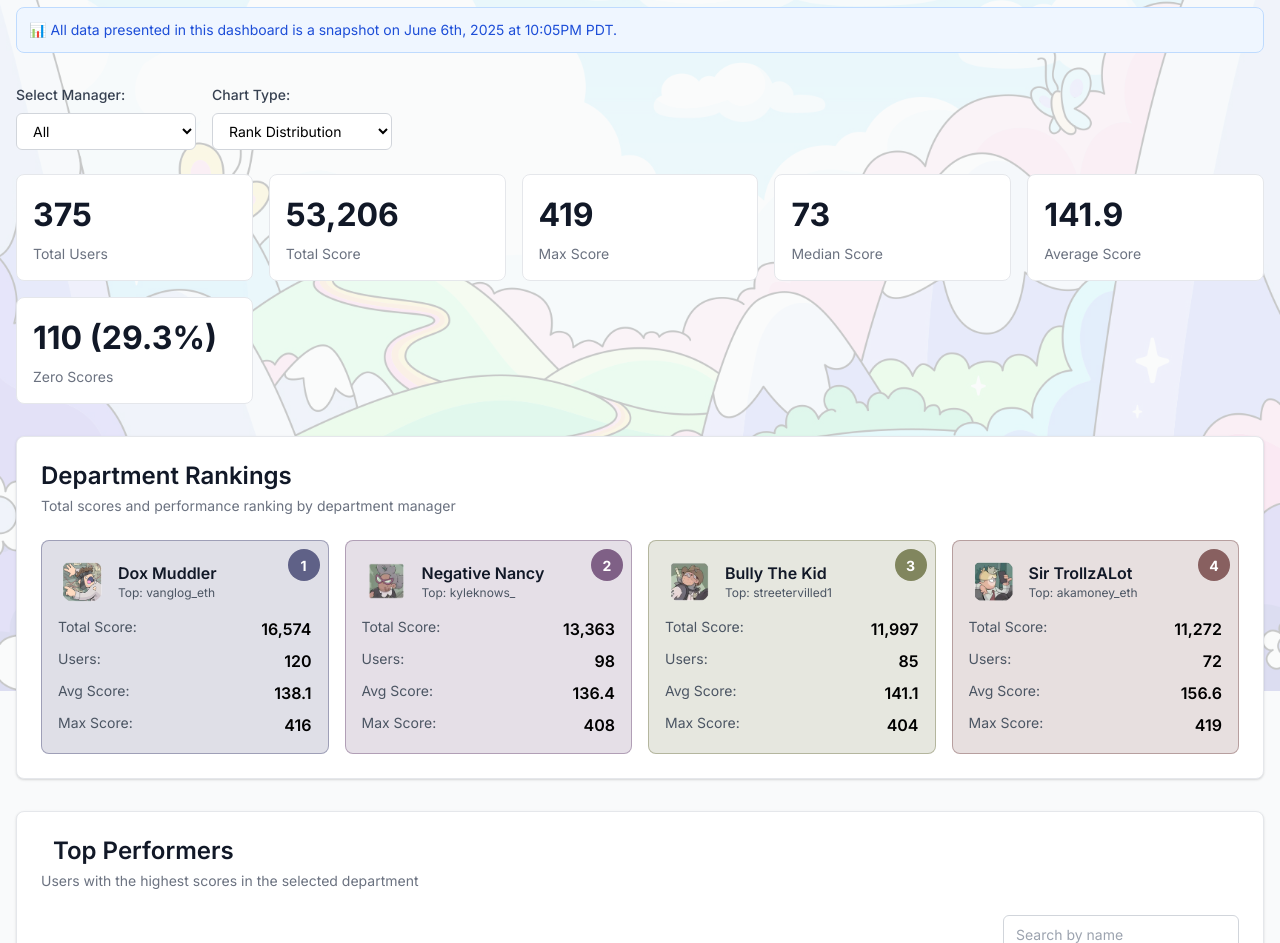
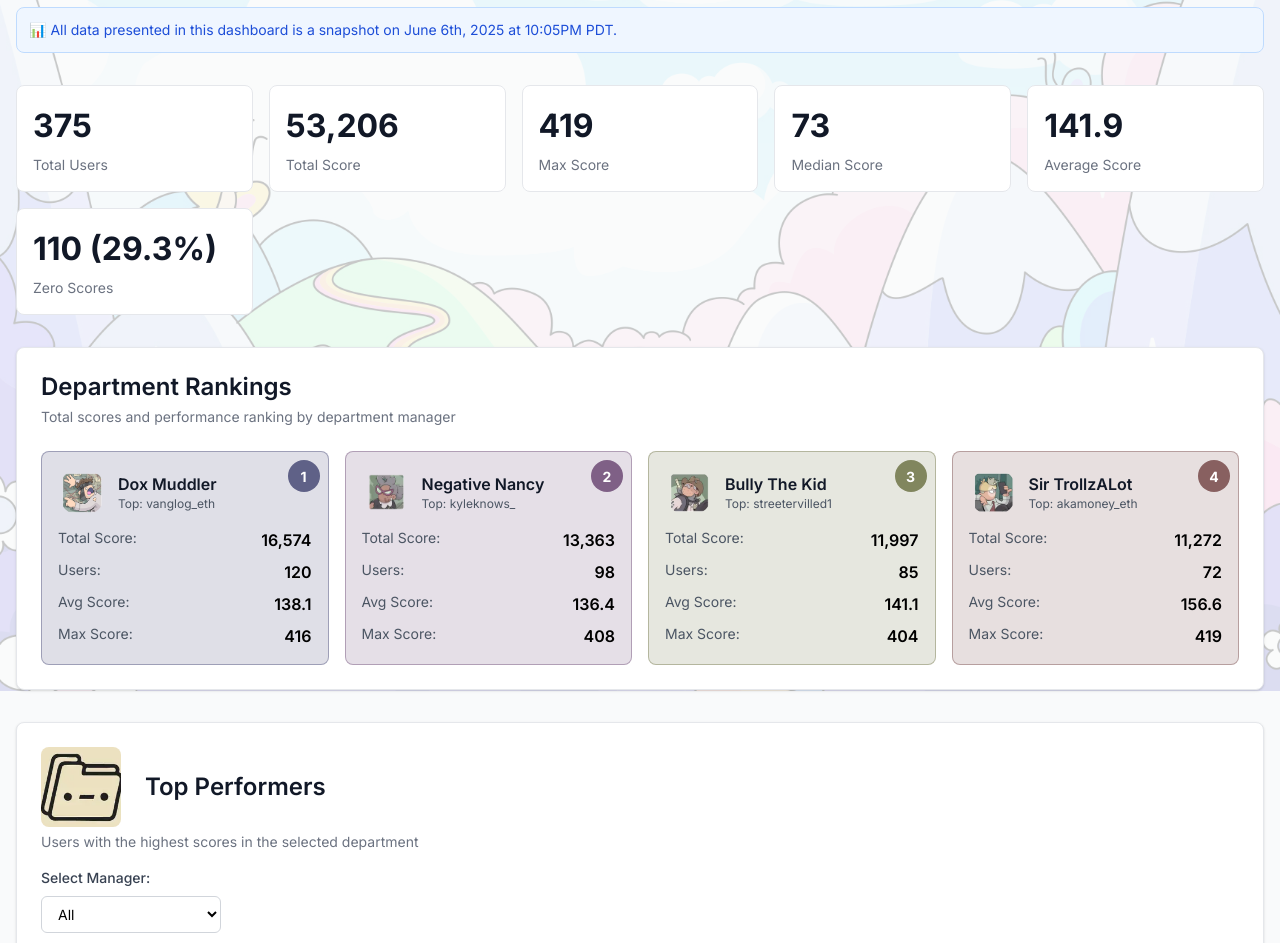
Before and after one commit to yylai/lordoffiles, a plain HTML site: page index.html in a window 1280 px wide. Shown: the part 109-1052 px from the top of the page. Drawn offline with nearby package versions, Linux system fonts and the light colour scheme.

Commit message:
feat: reorganize UI controls and improve icon design
Reorganize control placement for better UX:
- Move Select Manager dropdown into Top Performers card header
- Move Chart Type and Bin Size controls into Chart card header
- Controls now appear below their respective descriptions for intuitive flow

Icon improvements:
- Add data_box_icon.png for "All" selection to prevent UI shifting
- Change manager icons from circular to square with rounded corners
- Consistent 80x80px sizing across all icons for stable layout

🤖 Generated with [Claude Code](https://claude.ai/code)

Co-Authored-By: Claude <noreply@anthropic.com>

```diff
--- a/index.html
+++ b/index.html
@@ -120,7 +120,7 @@
         .manager-icon {
             width: 80px;
             height: 80px;
-            border-radius: 50%;
+            border-radius: 8px;
             object-fit: cover;
             margin-right: 12px;
         }
@@ -272,39 +272,6 @@
             </div>
         </div>
 
-        <div class="mb-6 flex flex-wrap gap-4 items-center">
-            <div>
-                <label for="datasetSelect" class="block text-sm font-medium text-gray-700 mb-2">Select Manager:</label>
-                <select id="datasetSelect" class="select">
-                    <option value="all">All</option>
-                    <option value="bully">Bully The Kid</option>
-                    <option value="doxmuddler">Dox Muddler</option>
-                    <option value="negativenancy">Negative Nancy</option>
-                    <option value="trollalot">Sir TrollzALot</option>
-                </select>
-            </div>
-
-            <div>
-                <label for="chartType" class="block text-sm font-medium text-gray-700 mb-2">Chart Type:</label>
-                <select id="chartType" class="select">
-                    <option value="powerlaw">Rank Distribution</option>
-                    <option value="histogram">Score Histogram</option>
-                </select>
-            </div>
-
-            <div id="binSizeContainer" style="display: none;">
-                <label for="binSize" class="block text-sm font-medium text-gray-700 mb-2">Bin Size:</label>
-                <select id="binSize" class="select">
-                    <option value="1">1 point</option>
-                    <option value="10">10 points</option>
-                    <option value="25" selected>25 points</option>
-                    <option value="50">50 points</option>
-                    <option value="100">100 points</option>
-                </select>
-            </div>
-
-
-        </div>
 
         <!-- Statistics Cards -->
         <div class="stats-grid">
@@ -355,6 +322,17 @@
                     <span>Top Performers</span>
                 </h2>
                 <p class="card-description">Users with the highest scores in the selected department</p>
+                <div class="mt-4">
+                    <label for="datasetSelect" class="block text-sm font-medium text-gray-700 mb-2">Select
+                        Manager:</label>
+                    <select id="datasetSelect" class="select">
+                        <option value="all">All</option>
+                        <option value="bully">Bully The Kid</option>
+                        <option value="doxmuddler">Dox Muddler</option>
+                        <option value="negativenancy">Negative Nancy</option>
+                        <option value="trollalot">Sir TrollzALot</option>
+                    </select>
+                </div>
             </div>
             <div class="card-content">
                 <div class="flex justify-end mb-2">
@@ -392,6 +370,25 @@
                 </h2>
                 <p id="chartDescription" class="card-description">Users ranked by score (highest to lowest) to visualize
                     power law distribution</p>
+                <div class="mt-4 flex gap-4">
+                    <div>
+                        <label for="chartType" class="block text-sm font-medium text-gray-700 mb-2">Chart Type:</label>
+                        <select id="chartType" class="select">
+                            <option value="powerlaw">Rank Distribution</option>
+                            <option value="histogram">Score Histogram</option>
+                        </select>
+                    </div>
+                    <div id="binSizeContainer" style="display: none;">
+                        <label for="binSize" class="block text-sm font-medium text-gray-700 mb-2">Bin Size:</label>
+                        <select id="binSize" class="select">
+                            <option value="1">1 point</option>
+                            <option value="10">10 points</option>
+                            <option value="25" selected>25 points</option>
+                            <option value="50">50 points</option>
+                            <option value="100">100 points</option>
+                        </select>
+                    </div>
+                </div>
             </div>
             <div class="card-content">
                 <div style="position: relative; height: 400px;">
@@ -2580,7 +2577,9 @@
             const datasetName = selectedDataset === 'all' ? 'All Departments' :
                 (departmentManagers[selectedDataset] || selectedDataset);
 
-            if (selectedDataset !== 'all' && managerIcons[selectedDataset]) {
+            if (selectedDataset === 'all') {
+                performersIconElement.innerHTML = `<img src="images/data_box_icon.png" alt="${datasetName}" class="manager-icon">`;
+            } else if (managerIcons[selectedDataset]) {
                 performersIconElement.innerHTML = `<img src="${managerIcons[selectedDataset]}" alt="${datasetName}" class="manager-icon">`;
             } else {
                 performersIconElement.innerHTML = '';
```
Also changed, not shown: images/data_bo_data_box.webp (added), images/data_box_icon.png (added).
